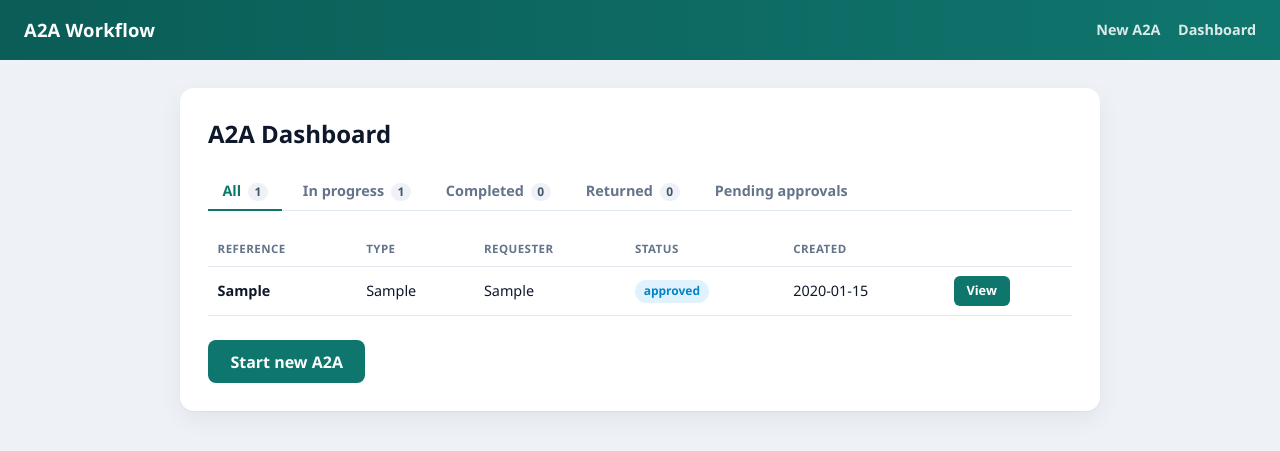
After one commit to lstm-git/A2A, a Flask app: page /dashboard in a window 1280 px wide. The commit adds this page. Shown: the top 451 px of the page. Run offline with Flask 3, Linux system fonts and the light colour scheme; tables that the repository leaves empty hold one stand-in row (values such as "Sample post").

Commit message:
Dashboards !!!!

```diff
--- a/app.py
+++ b/app.py
@@ -222,6 +222,55 @@ def submitted(ref):
     return render_template("submitted.html", record=record)
 
 
+# ---------------------------------------------------------------------------
+# Phase 4 — dashboards
+# ---------------------------------------------------------------------------
+def _bucket(status: str) -> str:
+    """Group a request status into a dashboard bucket."""
+    if status == "Approved":
+        return "completed"
+    if status == "Returned":
+        return "returned"
+    return "in_progress"
+
+
+@app.route("/dashboard")
+def dashboard():
+    """A2A list with status buckets. ?view=all|in_progress|completed|returned."""
+    view = request.args.get("view", "all")
+    rows = dbstore.list_requests()
+    for r in rows:
+        r["bucket"] = _bucket(r["status"])
+    counts = {b: sum(1 for r in rows if r["bucket"] == b)
+              for b in ("in_progress", "completed", "returned")}
+    counts["all"] = len(rows)
+    shown = rows if view == "all" else [r for r in rows if r["bucket"] == view]
+    return render_template("dashboard.html", rows=shown, counts=counts,
+                           view=view)
+
+
+@app.route("/a2a/<ref>")
+def a2a_detail(ref):
+    """One A2A: the captured answers plus live approval progress."""
+    record = dbstore.get_request(ref)
+    if record is None:
+        return redirect(url_for("dashboard"))
+    answers = record["answers"]
+    active = step_engine.active_steps(answers)
+    approval_rows = dbstore.list_approvals(record["id"])
+    return render_template("a2a_detail.html", record=record, answers=answers,
+                           active=active, approvals=approval_rows,
+                           phases=step_engine.PHASES)
+
+
+@app.route("/pending")
+def pending():
+    """'Pending my approval' — open approvals, optionally filtered by ?email=."""
+    email = request.args.get("email", "").strip()
+    rows = dbstore.list_pending_approvals(email)
+    return render_template("pending.html", rows=rows, email=email)
+
+
 if __name__ == "__main__":
     host = os.environ.get("HOST", "127.0.0.1")
     port = int(os.environ.get("PORT", 8091))
--- a/approvals.py
+++ b/approvals.py
@@ -96,9 +96,11 @@ def record(token: str, decision: str, comments: str, url_for_token) -> dict:
     result["status"] = status
 
     if status != "approved":
-        # Reject / refer-back: return to the previous step, email an explanation.
+        # Reject / refer-back: return to the previous step, email an explanation,
+        # and stand down the other approvers still pending on this request.
         returned_to = _previous_label(answers, a["phase"])
         dbstore.set_request_status(rec["id"], "Returned")
+        dbstore.cancel_pending_approvals(rec["id"])
         notify.send_email(
             PLACEHOLDER_EMAIL,
             f"A2A {rec['ref']} — {decision} by {a['role']}",
--- a/dbstore.py
+++ b/dbstore.py
@@ -163,11 +163,37 @@ def record_decision(token: str, status: str, decision: str,
             (status, decision, comments, now, token))
 
 
+def cancel_pending_approvals(request_id: int) -> None:
+    """Stand down any still-pending approvals for a request (used when it is
+    rejected/returned, so siblings stop appearing as actionable)."""
+    with get_db() as conn:
+        conn.execute(
+            "UPDATE a2a_approvals SET status = 'cancelled' "
+            "WHERE request_id = ? AND status = 'pending'", (request_id,))
+
+
 def mark_notified(approval_id: int) -> None:
     now = datetime.now(timezone.utc).isoformat(timespec="seconds")
     with get_db() as conn:
         conn.execute("UPDATE a2a_approvals SET notified_at = ? WHERE id = ?",
                      (now, approval_id))
+
+
+def list_pending_approvals(email: str = "") -> list[dict]:
+    """Pending approvals across all requests (for 'Pending my approval'),
+    joined to their request. Optionally filter to one approver's mailbox."""
+    sql = (
+        "SELECT a.id, a.token, a.role, a.phase, a.approver_email, "
+        "       r.ref, r.purpose, r.requester, r.created_at "
+        "FROM a2a_approvals a JOIN a2a_requests r ON r.id = a.request_id "
+        "WHERE a.status = 'pending'")
+    params: tuple = ()
+    if email:
+        sql += " AND lower(a.approver_email) = lower(?)"
+        params = (email,)
+    sql += " ORDER BY r.id DESC, a.id"
+    with get_db() as conn:
+        return [dict(r) for r in conn.execute(sql, params).fetchall()]
 
 
 def phase_status(request_id: int, phase: str) -> dict:
--- a/static/style.css
+++ b/static/style.css
@@ -32,6 +32,11 @@ header {
   padding: 1rem 1.5rem;
 }
 header h1 { margin: 0; font-size: 1.15rem; font-weight: 600; letter-spacing: .2px; }
+.app-header { display: flex; align-items: center; justify-content: space-between; gap: 1rem; }
+.app-nav { display: flex; gap: 1.1rem; }
+.app-nav a { color: rgba(255,255,255,.85); text-decoration: none; font-size: .9rem;
+  font-weight: 600; }
+.app-nav a:hover { color: #fff; }
 
 main { padding: 1.75rem 1rem; }
 
@@ -397,10 +402,40 @@ dl { margin: 0 0 1rem; }
 dt { font-weight: 600; }
 dd { margin: 0 0 .5rem; color: #3e4c59; }
 
+/* ---------- Dashboard (Phase 4) ---------- */
+.btn.small { padding: .35rem .8rem; font-size: .8rem; border-radius: 6px; }
+
+.tabs { display: flex; flex-wrap: wrap; gap: .4rem; margin: .25rem 0 1.25rem;
+  border-bottom: 1px solid var(--line); }
+.tab { padding: .5rem .9rem; text-decoration: none; color: var(--muted);
+  font-weight: 600; font-size: .9rem; border-bottom: 2px solid transparent;
+  margin-bottom: -1px; }
+.tab:hover { color: var(--ink); }
+.tab.active { color: var(--teal); border-bottom-color: var(--teal); }
+.tab-count { display: inline-block; min-width: 1.2rem; text-align: center;
+  background: #eef2f6; color: #475569; border-radius: 999px; padding: 0 .4rem;
+  font-size: .75rem; margin-left: .2rem; }
+
+table.grid { width: 100%; border-collapse: collapse; margin-top: .5rem; }
+table.grid th, table.grid td { text-align: left; padding: .55rem .6rem;
+  border-bottom: 1px solid var(--line); font-size: .9rem; vertical-align: middle; }
+table.grid th { color: var(--muted); font-size: .72rem; text-transform: uppercase;
+  letter-spacing: .04em; }
+table.grid tbody tr:hover { background: #f8fafc; }
+
+.status { display: inline-block; padding: .15rem .55rem; border-radius: 999px;
+  font-size: .75rem; font-weight: 600; }
+.status-in_progress { background: var(--info-soft); color: var(--info); }
+.status-completed { background: var(--teal-soft); color: var(--teal-dark);
+  border: 1px solid var(--teal-border); }
+.status-returned { background: var(--note-soft); color: var(--note);
+  border: 1px solid var(--note-border); }
+
 /* ---------- Responsive ---------- */
 @media (max-width: 720px) {
   .guidance-grid { grid-template-columns: 1fr; }
   .form-row { grid-template-columns: 1fr; gap: .35rem; align-items: start; }
   .layout { flex-direction: column; }
   .steps { flex: 1; width: 100%; }
+  table.grid th:nth-child(3), table.grid td:nth-child(3) { display: none; }
 }
--- a/templates/base.html
+++ b/templates/base.html
@@ -7,7 +7,13 @@
   <link rel="stylesheet" href="{{ url_for('static', filename='style.css') }}">
 </head>
 <body>
-  <header><h1>A2A Workflow</h1></header>
+  <header class="app-header">
+    <h1>A2A Workflow</h1>
+    <nav class="app-nav">
+      <a href="{{ url_for('index') }}">New A2A</a>
+      <a href="{{ url_for('dashboard') }}">Dashboard</a>
+    </nav>
+  </header>
   <main>{% block content %}{% endblock %}</main>
   <script>window.A2A_ROOT = "{{ request.script_root }}";</script>
   <script src="{{ url_for('static', filename='picker.js') }}" defer></script>
--- /dev/null
+++ b/templates/dashboard.html
@@ -0,0 +1,47 @@
+{% extends "base.html" %}
+{% block content %}
+<div class="page">
+  <section class="card">
+    <h2 style="margin-top:0">A2A Dashboard</h2>
+
+    {% set tabs = [('all','All'), ('in_progress','In progress'),
+                   ('completed','Completed'), ('returned','Returned')] %}
+    <div class="tabs">
+      {% for key, label in tabs %}
+        <a class="tab {{ 'active' if view == key }}"
+           href="{{ url_for('dashboard', view=key) }}">
+          {{ label }} <span class="tab-count">{{ counts.get(key, 0) }}</span>
+        </a>
+      {% endfor %}
+      <a class="tab" href="{{ url_for('pending') }}">Pending approvals</a>
+    </div>
+
+    {% if rows %}
+      <table class="grid">
+        <thead>
+          <tr><th>Reference</th><th>Type</th><th>Requester</th>
+              <th>Status</th><th>Created</th><th></th></tr>
+        </thead>
+        <tbody>
+          {% for r in rows %}
+            <tr>
+              <td><strong>{{ r.ref }}</strong></td>
+              <td>{{ r.purpose or '—' }}</td>
+              <td>{{ r.requester or '—' }}</td>
+              <td><span class="status status-{{ r.bucket }}">{{ r.status }}</span></td>
+              <td>{{ r.created_at[:10] }}</td>
+              <td><a class="btn small" href="{{ url_for('a2a_detail', ref=r.ref) }}">View</a></td>
+            </tr>
+          {% endfor %}
+        </tbody>
+      </table>
+    {% else %}
+      <p class="intro">No A2As in this view.</p>
+    {% endif %}
+
+    <div class="actions">
+      <a class="btn" href="{{ url_for('index') }}">Start new A2A</a>
+    </div>
+  </section>
+</div>
+{% endblock %}
```
Also changed, not shown: DEVLOG.md (+24 -0 lines), templates/a2a_detail.html (added, +56 -0 lines), templates/pending.html (added, +50 -0 lines), templates/submitted.html (+5 -3 lines).
